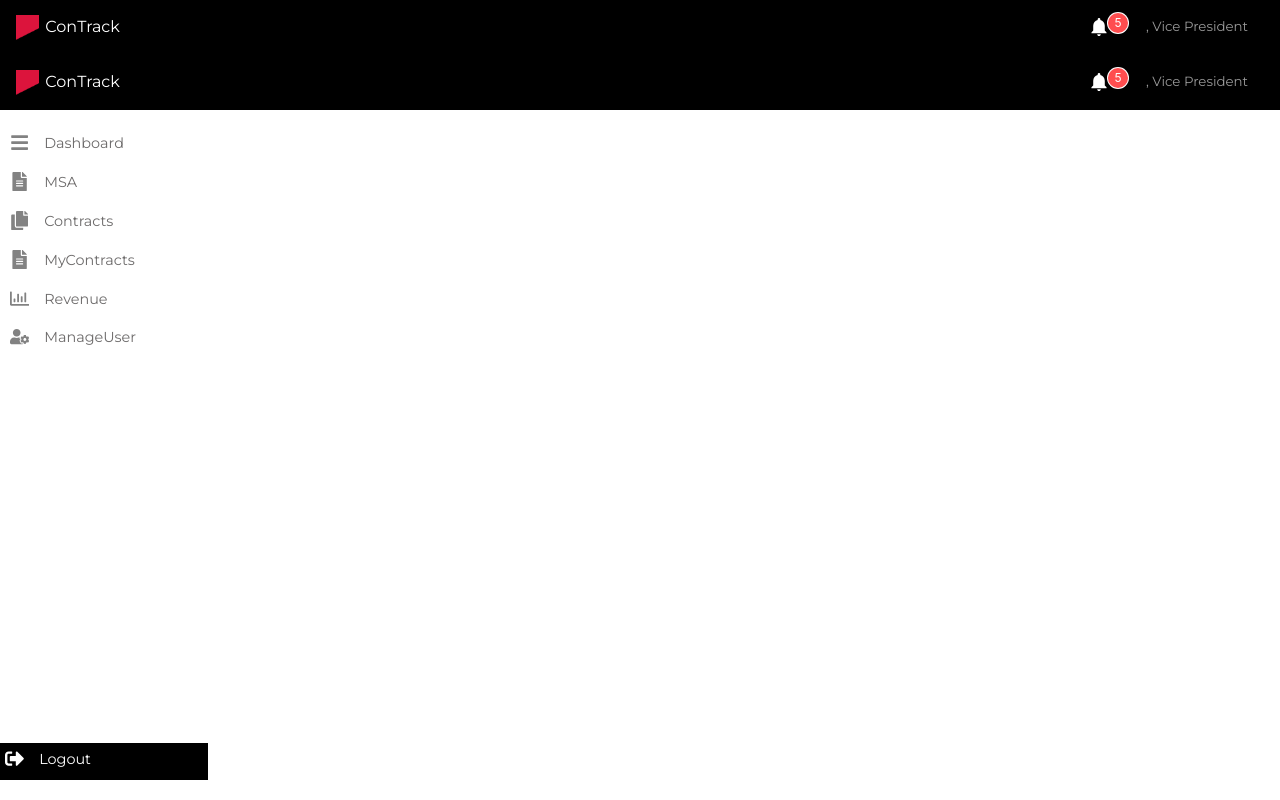
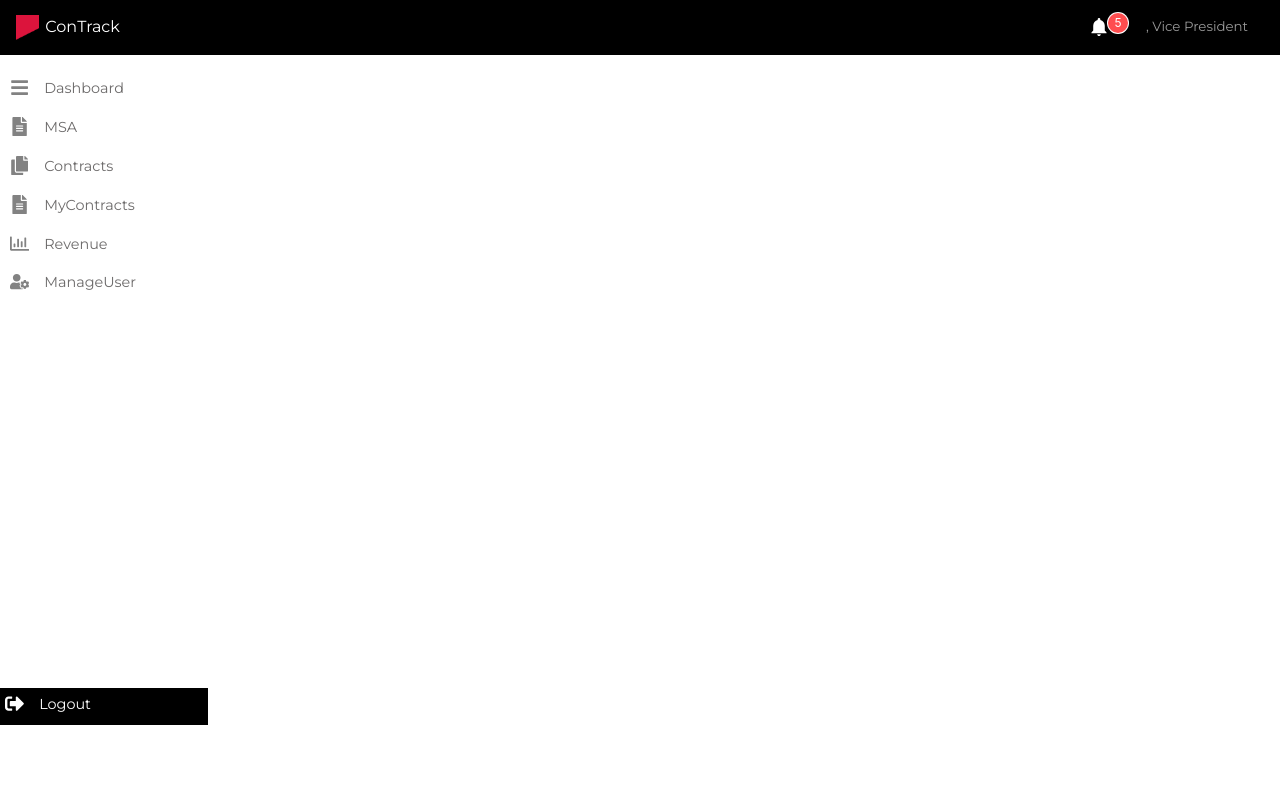
Before and after one commit to PranavSR04/ConTrack-ReactJS, a React (Create React App) app: page /dashboard in a window 1280 px wide. Built offline with nearby package versions, Linux system fonts and the light colour scheme; what chartjs-plugin-zoom would draw is missing.

Commit message:
commit before pull

```diff
--- a/src/Components/NavBar/NavBarHandler.tsx
+++ b/src/Components/NavBar/NavBarHandler.tsx
@@ -25,9 +25,9 @@ const NavBarHandler = () => {
 	console.log(username);
 
 	return (
-		<Affix >
+
 			<NavBar username={username} />
-		</Affix>
+
 	);
 };
 
--- a/src/Features/AppRouts/AppRoutes.tsx
+++ b/src/Features/AppRouts/AppRoutes.tsx
@@ -17,7 +17,7 @@ const AppRoutes = () => {
 					<Routes>
 						<Route path="/" element={<Navigate to="/login" />} />
 						<Route path="/login" element={<LoginHandler />}></Route>
-						<Route path="/Dashboard" element={<App />}></Route>
+						<Route path="/Dashboard" element={<></>}></Route>
 						<Route path="/ManageUser" element={<ManageUsersHandler/>}></Route>
 						<Route path="/revenue" element={<RevenueProjectionHandler />}
 						></Route>
--- a/src/Features/ManageUsers/ManagerUsers.module.css
+++ b/src/Features/ManageUsers/ManagerUsers.module.css
@@ -21,6 +21,7 @@
     width: 70%;
     margin-left: 15.625rem;
     margin-top : 1rem;
+    border-radius: 8px;
     /* border-radius: 5px; */
     box-shadow: 0px 3px 8px rgba(37, 37, 37, 0.589);
     margin-bottom: 7rem;
@@ -30,6 +31,8 @@
 
   .mainListContainer{
     box-shadow: 0px 3px 8px rgba(37, 37, 37, 0.589);
+    border-radius: 8px;
+
     width: 95%;
     margin-left: 2rem;
     margin-right: 2rem;
--- a/src/Features/RevenueProjection/api/getRevenueProjection.ts
+++ b/src/Features/RevenueProjection/api/getRevenueProjection.ts
@@ -2,7 +2,7 @@ import axiosInstance from "../../../Config/AxiosConfig";
 
 
 export const fetchRevenueProjection = async (id?:number,requestBody?: any) =>{
-    let url = 'api/revenue/projection/';
+    let url = 'api/revenue/list/';
     console.log(requestBody);
     if (id !== undefined) {
         url += id;
--- a/src/index.tsx
+++ b/src/index.tsx
@@ -1,6 +1,8 @@
 import React from 'react';
 import ReactDOM from 'react-dom/client';
 import './index.css';
+import './App.css';
+
 import App from './App';
 import reportWebVitals from './reportWebVitals';
 import AppRoutes from './Features/AppRouts/AppRoutes';
```
Also changed, not shown: src/Features/ManageUsers/usertable.module.css (+5 -2 lines), 1 other file (tests, documents, lock files or other folders).
